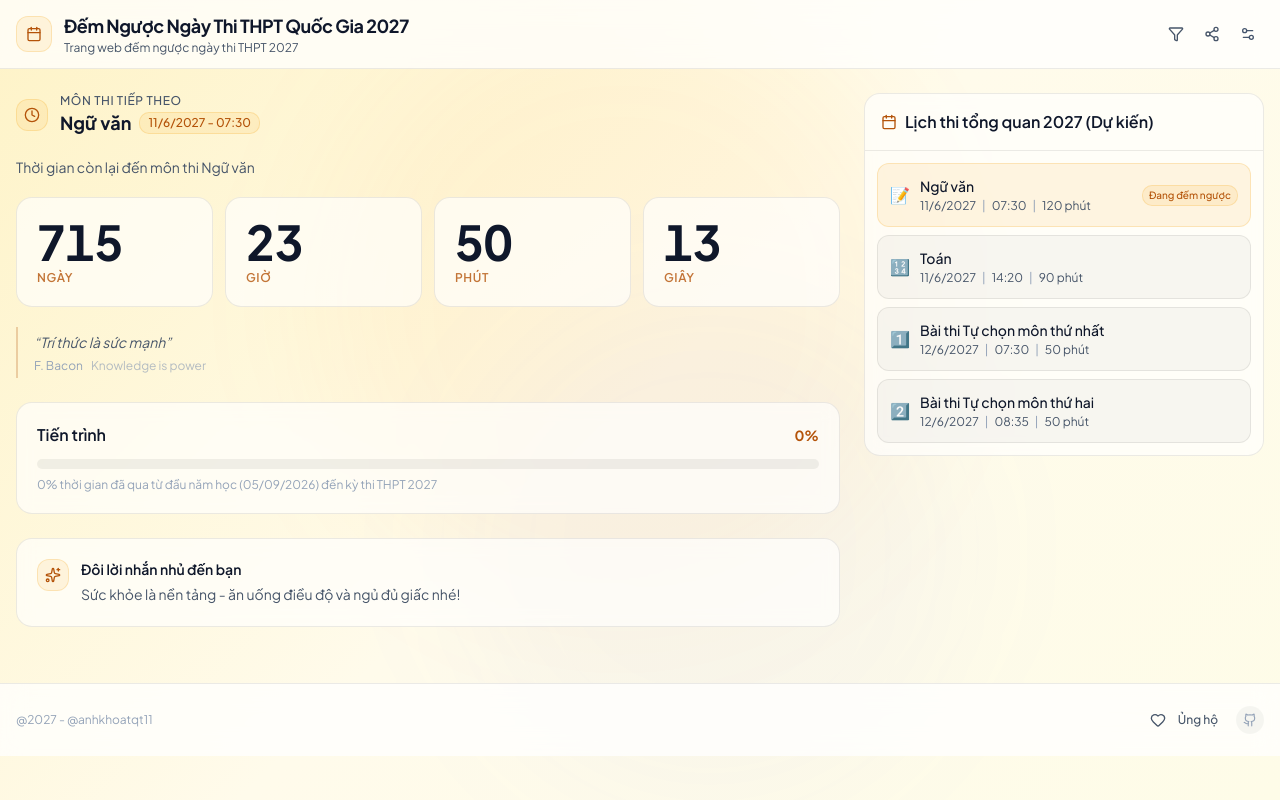
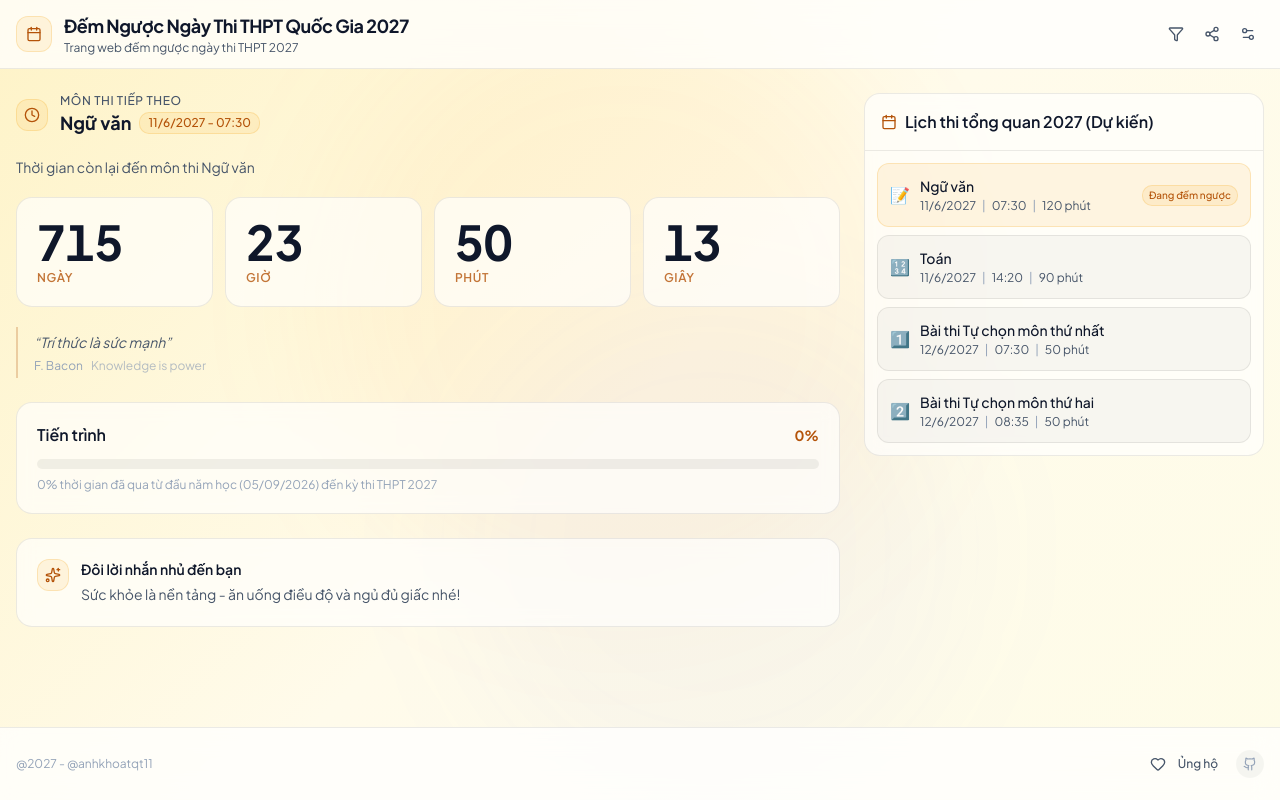
Before and after one commit to anhkhoatqt11/demnguockithi, a Next.js app: page / in a window 1280 px wide. Built offline with nearby package versions, Linux system fonts and the light colour scheme.

Commit message:
fix: Fix footer

```diff
--- a/app/page.tsx
+++ b/app/page.tsx
@@ -304,13 +304,19 @@ export default function THPTCountdown() {
 
   return (
     <div
-      className="min-h-[100dvh] relative overflow-hidden transition-all duration-700"
+      className="flex flex-col min-h-[100dvh] relative transition-all duration-700"
       data-page-mode={pageMode}
-      style={{ ...getBackgroundStyles(), ...accentVars }}
+      style={accentVars}
     >
+      {/* Fixed background to cover entire viewport including behind Safari bottom bar */}
+      <div
+        className="fixed inset-0 z-[-2] transition-all duration-700"
+        style={getBackgroundStyles()}
+      />
+
       {/* Subtle ambient glow */}
       {!customBackground && (
-        <div className="absolute inset-0 overflow-hidden pointer-events-none">
+        <div className="fixed inset-0 z-[-1] overflow-hidden pointer-events-none">
           <div className="absolute top-0 left-1/4 w-[600px] h-[600px] rounded-full blur-3xl" style={{ background: `var(--pg-glow-1)` }} />
           <div className="absolute bottom-0 right-1/4 w-[500px] h-[500px] rounded-full blur-3xl" style={{ background: `var(--pg-glow-2)` }} />
         </div>
@@ -365,7 +371,7 @@ export default function THPTCountdown() {
         </div>
       </header>
 
-      <main className="relative z-10 container mx-auto px-4 py-6 space-y-6 max-w-7xl">
+      <main className="flex-1 relative z-10 container mx-auto px-4 py-6 space-y-6 max-w-7xl w-full">
         {/* Two Column Layout */}
         <section className="grid grid-cols-1 lg:grid-cols-3 gap-6">
           {/* Left Column */}
@@ -682,7 +688,7 @@ export default function THPTCountdown() {
       )}
 
       {/* Footer */}
-      <footer className="relative z-10 backdrop-blur-md border-t mt-8" style={{ background: `var(--pg-header)`, borderColor: `var(--pg-border)` }}>
+      <footer className="relative z-10 backdrop-blur-md border-t mt-auto" style={{ background: `var(--pg-header)`, borderColor: `var(--pg-border)` }}>
         <div className="container mx-auto px-4 py-5 max-w-7xl">
           <div className="flex flex-col md:flex-row justify-between items-center gap-3">
             <p className="text-xs text-center md:text-left" style={{ color: `var(--pg-text-muted)` }}>
```
